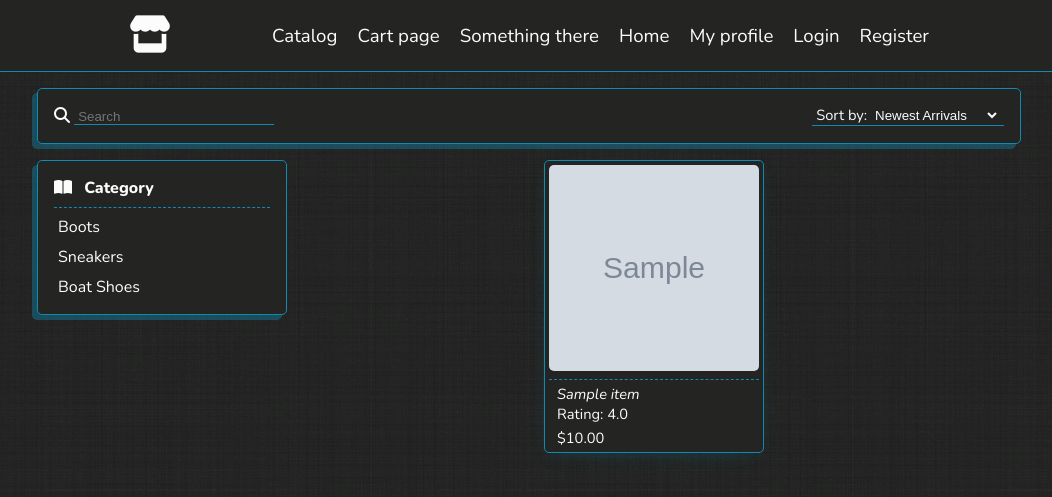
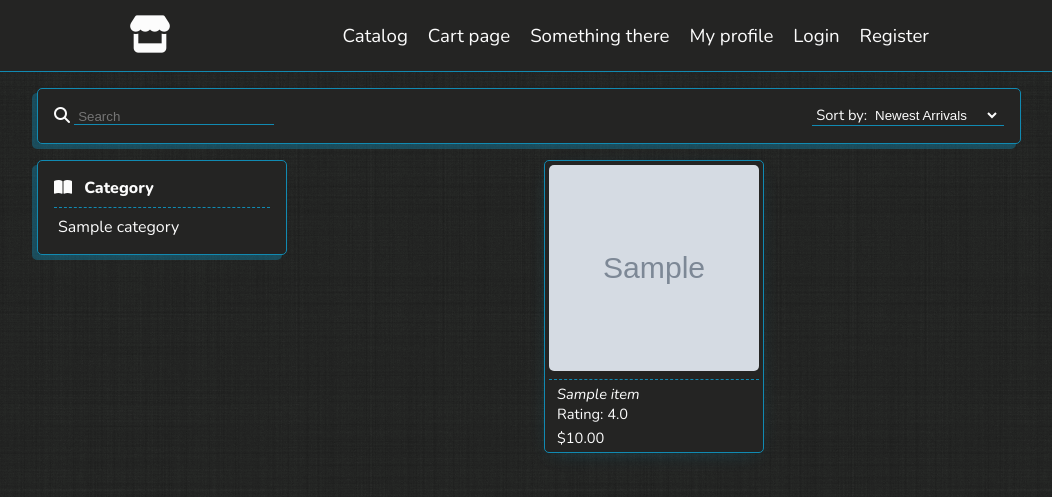
Before and after one commit to ronTabachnik/FOISTP, a Django app: page / in a window 1280 px wide. Shown: the top 497 px of the page, without its empty margins (111-1163 px from the left). Run offline with Django 3.2, Linux system fonts and the light colour scheme; tables that the repository leaves empty hold one stand-in row (values such as "Sample post"); grey boxes marked "Sample" are stand-in pictures; some libraries are stand-ins or nearby versions.

Commit message:
Added some functionality to home page

```diff
--- a/items/templates/items/home.html
+++ b/items/templates/items/home.html
@@ -26,11 +26,15 @@
         <i class="fas fa-book-open"></i>
         <span>Category</span>
       </div>
-      <ul>
-        <li><a href="#">Boots</a></li>
-        <li><a href="#">Sneakers</a></li>
-        <li><a href="#">Boat Shoes</a></li>
-      </ul>
+      {% if categories %}
+        <ul>
+          {% for category in categories %}
+            <li><a href="#">{{ category.name }}</a></li>
+          {% endfor %}
+        </ul>
+      {% else %}
+        <span>No categories available</span>
+      {% endif %}
     </aside>
 
     {% if items %}
--- a/items/views.py
+++ b/items/views.py
@@ -1,15 +1,14 @@
 from django.shortcuts import render
 
-from items.models import Item
-
-# Create your views here.
+from items.models import Category, Item
 
 
 def home(request):
     items = Item.objects.all()[:20]
-
+    categories = Category.objects.all()
     context = {
-        'items': items
+        'items': items,
+        'categories': categories,
     }
     return render(request, 'items/home.html', context)
 
--- a/templates/navbar.html
+++ b/templates/navbar.html
@@ -10,9 +10,6 @@
     </li>
     <li>
       <a href="{% url 'home' %}">Something there</a>
-    </li>
-    <li>
-      <a href="{% url 'home' %}"><div class="block">Home</div></a>
     </li>
     <li>
       <a href="{% url 'profile' %}">My profile</a>
```
